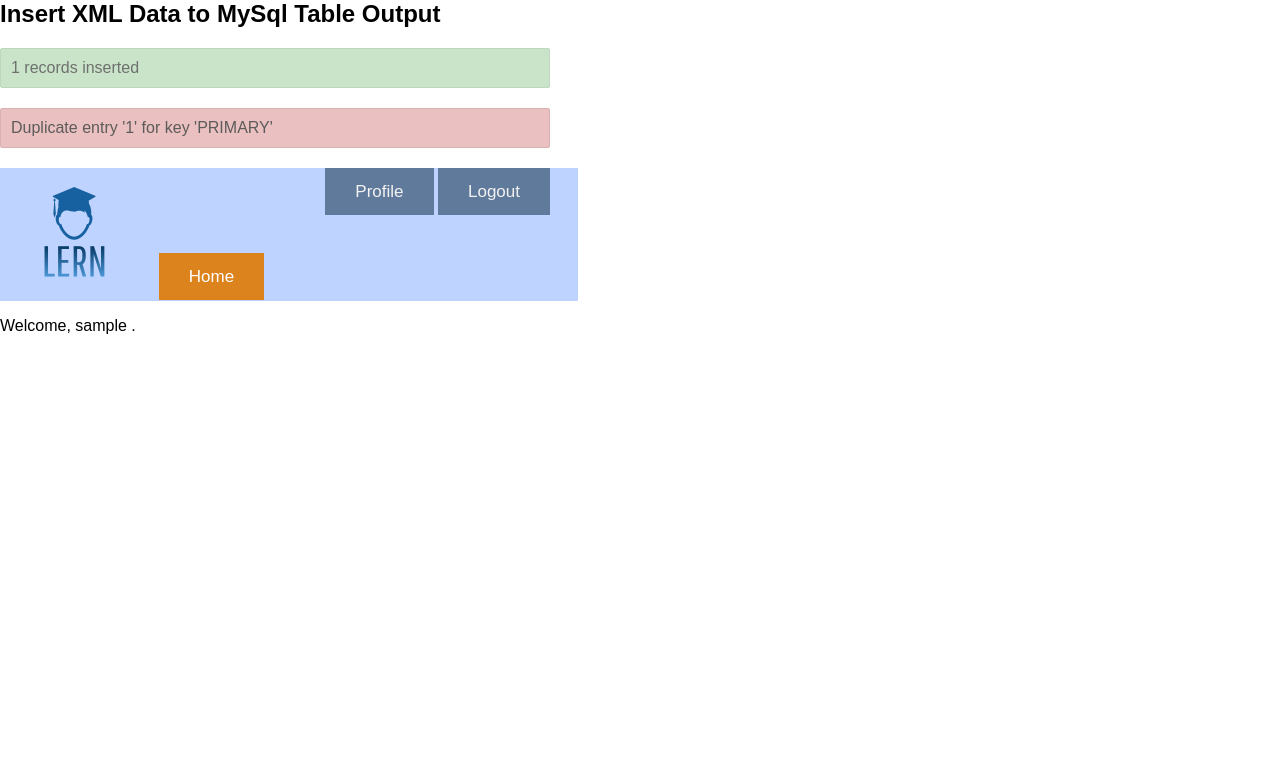
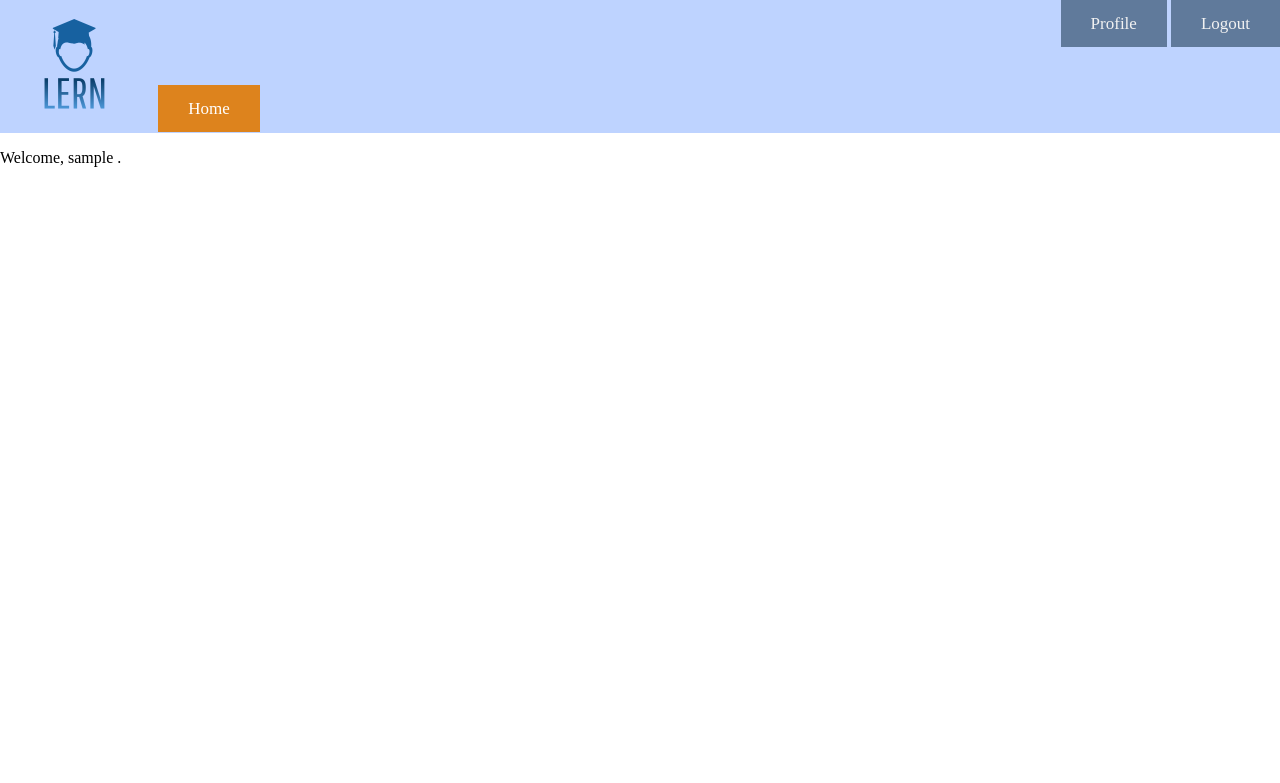
Before and after one commit to bluedev773/LERN, a PHP site: page /home.php in a window 1280 px wide. Shown: the top 783 px of the page. Run offline with PHP 8.4, Linux system fonts and the light colour scheme; the visitor is signed in with stand-in values (Sample User, id 1); tables that the repository leaves empty hold one stand-in row (values such as "Sample post").

Commit message:
added quiz data

```diff
--- a/LessonDataInput.php
+++ b/LessonDataInput.php
@@ -21,45 +21,3 @@
         }
     }
     ?>
-
-<h2>Insert XML Data to MySql Table Output</h2>
-<?php
-    if ($affectedRow > 0) {
-        $message = $affectedRow . " records inserted";
-    } else {
-        $message = "No records inserted";
-    }
-?>
-
-<style>
-body {
-	max-width: 550px;
-	font-family: Arial;
-}
-
-.affected-row {
-	background: #cae4ca;
-	padding: 10px;
-	margin-bottom: 20px;
-	border: #bdd6bd 1px solid;
-	border-radius: 2px;
-	color: #6e716e;
-}
-
-.error-message {
-	background: #eac0c0;
-	padding: 10px;
-	margin-bottom: 20px;
-	border: #dab2b2 1px solid;
-	border-radius: 2px;
-	color: #5d5b5b;
-}
-</style>
-<div class="affected-row">
-    <?php  echo $message; ?>
-</div>
-<?php if (! empty($error_message)) { ?>
-<div class="error-message">
-    <?php echo nl2br($error_message); ?>
-</div>
-<?php } ?>
--- /dev/null
+++ b/QuizData.xml
@@ -0,0 +1,12 @@
+<Quizes>
+    <Quiz>
+        <QuizID>1</QuizID>
+        <UnitID>1</UnitID>
+        <QuizName>HTML QUIZ</QuizName>
+    </Quiz>
+    <Quiz>
+        <QuizID>2</QuizID>
+        <UnitID>2</UnitID>
+        <QuizName>CSS QUIZ</QuizName>
+    </Quiz>
+</Quizes>
--- /dev/null
+++ b/QuizDataInput.php
@@ -0,0 +1,21 @@
+<?php
+ //load xml file to database
+    $affectedRow = 0;
+    $xml = simplexml_load_file("QuizData.xml") or die("Error: Cannot create object");
+
+    foreach ($xml->children() as $row) {
+        $QuizID = $row->QuizID;
+        $UnitID = $row->UnitID;
+        $QuizName = $row->QuizName;
+
+
+
+        $sql = "INSERT INTO Quiz(QuizID,UnitID,QuizName) VALUES ('" . $QuizID . "','" . $UnitID . "','" . $QuizName . "')";
+        $result = mysqli_query($con, $sql);
+        if (! empty($result)) {
+            $affectedRow ++;
+        } else {
+            $error_message = mysqli_error($con) . "\n";
+        }
+    }
+    ?>
--- a/home.php
+++ b/home.php
@@ -13,6 +13,7 @@
 include("AssignmentDataInsert.php");
 include("UnitDataInput.php");
 include("LessonDataInput.php");
+include("QuizDataInput.php");
 
 ?>
 
```
Also changed, not shown: mysql.sql (+8 -0 lines).
